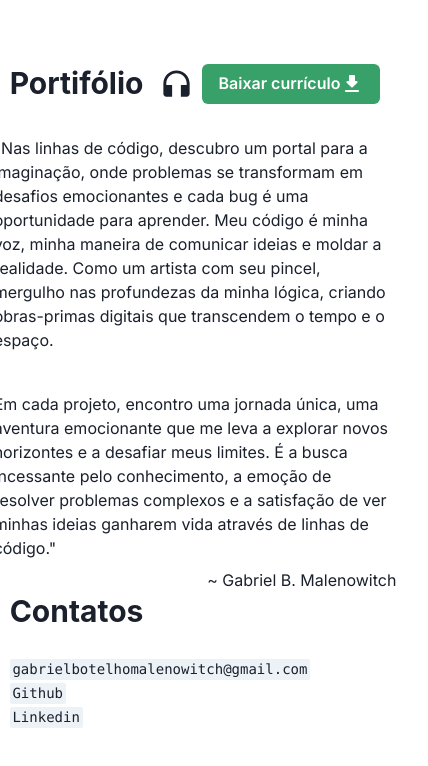
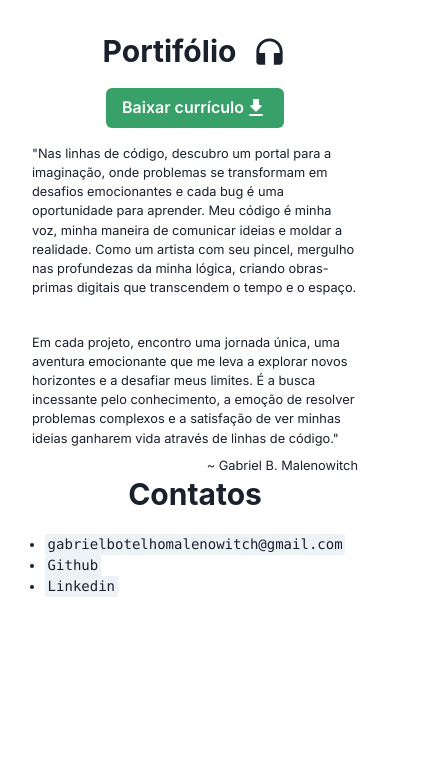
Before and after one commit to Gabriel-Malenowitch/Portfolio, a Next.js app: page / in a window 390 px wide. Shown: the top 766 px of the page, 428 px wide, since content can reach past the window. Built offline with nearby package versions, Linux system fonts and the light colour scheme.

Commit message:
feat: improve responsiveness

```diff
--- a/app/page.tsx
+++ b/app/page.tsx
@@ -1,4 +1,4 @@
-import { Text, HStack, Heading, VStack, GridItem, Grid, Link, Button, UnorderedList, ListItem, Code } from "@chakra-ui/react";
+import { Text, HStack, Heading, VStack, GridItem, Grid, Link, Button, UnorderedList, ListItem, Code, Box } from "@chakra-ui/react";
 
 import HeadphonesIcon from '@mui/icons-material/Headphones';
 import { ThreeJsModel } from "./threejs-model";
@@ -7,10 +7,17 @@ import { DownloadCurriculumButton } from "./download-curriculum-buttom";
 export default function Home() {
 
   return (
-      <section style={{maxWidth: 1000, padding: 32}}>
+      <Box style={{maxWidth: 1000, padding: 32}} fontSize={{ base: "0.8em", sm: "1em" }}>
         <header>
-          <HStack flexDirection={{ base: "column", xs: "row" }}  justifyContent="space-between" style={{padding: "32px 16px"}}>
-            <Heading as="h6" alignItems="center" display="flex">
+          <Box
+            display="flex"
+            flexDirection={{ base: "column", sm: "row" }}
+            justifyContent="space-between"
+            alignItems="center"
+            gap={4}
+            pb={4}
+            >
+              <Heading alignItems="center" display="flex">
                 <HStack gap={4}>
                   <Text>
                     Portifólio
@@ -19,7 +26,7 @@ export default function Home() {
                 </HStack>
               </Heading>
               <DownloadCurriculumButton />
-          </HStack>
+          </Box>
         </header>
         <main>
           <section id="home">
@@ -35,9 +42,16 @@ export default function Home() {
                 <Text> ~ Gabriel B. Malenowitch</Text>
               </HStack>
             </VStack>
-            <Heading as="h6" alignItems="center" display="flex" pl={4}>
+            <Box
+              display="flex"
+              flexDirection={{ base: "column", sm: "row" }}
+              justifyContent="space-between"
+              alignItems="center"
+              >
+                <Heading>
                   <Text>Contatos</Text>
                 </Heading>
+            </Box>
             <br />
             <Grid gridTemplateColumns="1fr 1fr">
               <GridItem>
@@ -70,6 +84,6 @@ export default function Home() {
             </Grid>
           </section>
         </main>
-      </section>
+      </Box>
   );
 }
```
Lines whose indentation alone changed are shown as unchanged.
